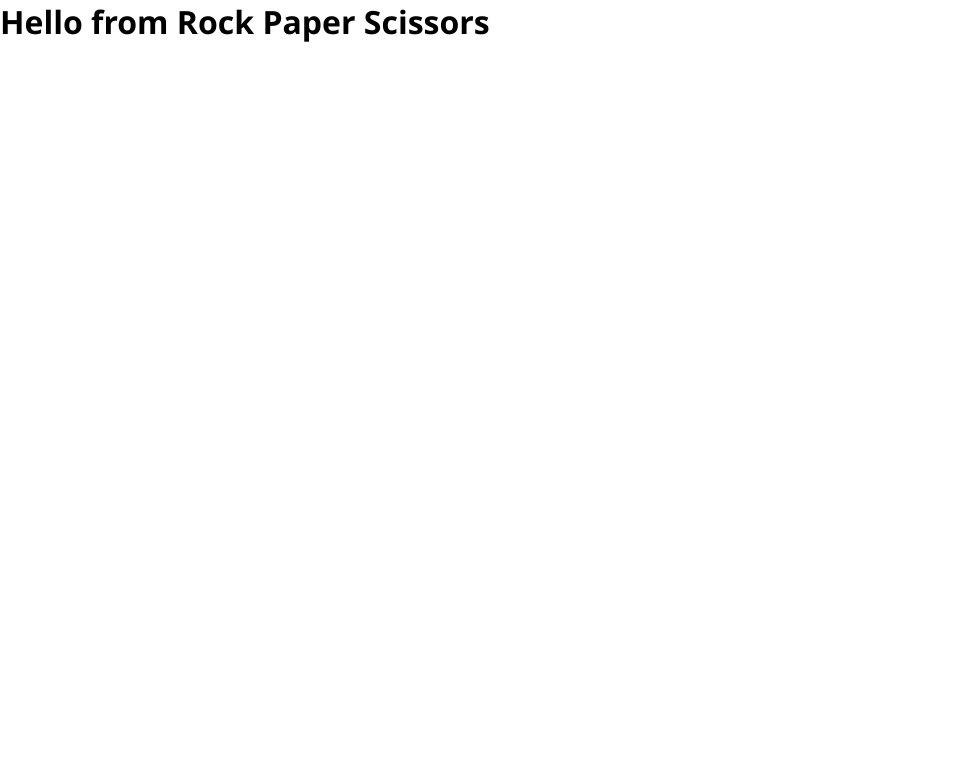
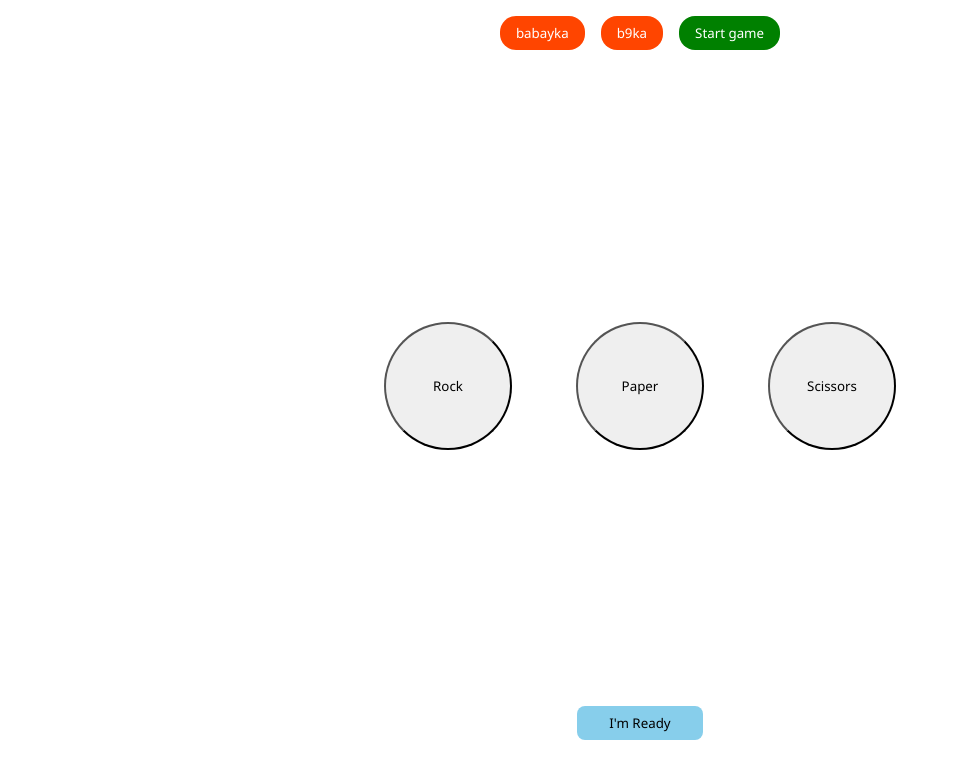
Before and after one commit to timurenk0/rock-paper-scissors, a website with bundled scripts: page index.html in a window 1280 px wide. Shown: the whole page, without its empty margins (0-957 px from the left). Built offline with nearby package versions, Linux system fonts and the light colour scheme; some packages are replaced by stand-ins of ours; no server answers.

Commit message:
Moved firebase config to index.js and added simple gaming frontend

```diff
--- a/firebase.config.js
+++ b/firebase.config.js
@@ -4,7 +4,7 @@ import { initializeApp } from "firebase/app";
 // https://firebase.google.com/docs/web/setup#available-libraries
 
 // Your web app's Firebase configuration
-export const firebaseConfig = {
+const firebaseConfig = {
   apiKey: "AIzaSyB6PXoo7c9zxa5wun3wOhFErw3ngkVnRUY",
   authDomain: "rock-paper-scissors-d4cdc.firebaseapp.com",
   projectId: "rock-paper-scissors-d4cdc",
--- a/index.html
+++ b/index.html
@@ -5,9 +5,32 @@
     <meta name="viewport" content="width=device-width, initial-scale=1.0">
     <title>Rock Paper Scissors</title>
     <link rel="stylesheet" href="style.css">
-    <script src="index.js" type="module" defer></script>
 </head>
 <body>
-    <h1>Hello from Rock Paper Scissors</h1>
+
+    <section class="choose-player">
+        <button class="choose">babayka</button>
+        <button class="choose">b9ka</button>
+        <button id="start">Start game</button>
+    </section>
+    <section id="game">
+            <div class="player">
+                <button class="choice" id="rock">
+                    Rock
+                </button>
+                <button class="choice" id="paper">
+                    Paper
+                </button>
+                <button class="choice" id="scissors">
+                    Scissors
+                </button>
+            </div>
+            <button id="ready">
+                I'm Ready
+            </button>
+    </section>
+
+
+    <script src="index.js" type="module"></script>
 </body>
 </html>
--- a/index.js
+++ b/index.js
@@ -6,8 +6,63 @@ import {
   updateDoc,
   onSnapshot
 } from "https://www.gstatic.com/firebasejs/10.7.1/firebase-firestore.js";
-import { firebaseConfig } from "./firebase.config";
 
+
+const firebaseConfig = {
+  apiKey: "AIzaSyB6PXoo7c9zxa5wun3wOhFErw3ngkVnRUY",
+  authDomain: "rock-paper-scissors-d4cdc.firebaseapp.com",
+  projectId: "rock-paper-scissors-d4cdc",
+  storageBucket: "rock-paper-scissors-d4cdc.firebasestorage.app",
+  messagingSenderId: "1060541856918",
+  appId: "1:1060541856918:web:1bee3fd3d4e73c37c656b7"
+};
 
 const app = initializeApp(firebaseConfig);
 const db = getFirestore(app);
+
+const gameRef = doc(db, "game-state", "Ekd4K3XtgjXDVQCZ0ill");
+
+await setDoc(gameRef, {
+    player1: "babayka",
+    player2: "b9ka",
+    ready1: false,
+    ready2: false,
+    choice1: "",
+    choice2: "",
+});
+
+
+const gameBody = document.getElementById("game");
+gameBody.style.display = "none";
+let currPlayer = "";
+
+document.querySelectorAll(".choose").forEach(btn => {
+    btn.addEventListener("click", () => {
+        currPlayer = btn.innerText;
+        console.log(currPlayer)
+
+        document.querySelectorAll(".choose").forEach(button=>{
+            button.disabled = true;
+        });
+
+
+    });
+});
+
+document.getElementById("start").addEventListener("click", ()=>{
+
+    if (!currPlayer) {
+        console.error("Chooose player first!");
+        return;
+    }
+
+    onSnapshot(gameRef, (docSnap) => {
+        const game = docSnap.data();
+
+        if (currPlayer === "babayka") {
+            gameBody.style.display = "flex";
+        } else if (currPlayer === "b9ka") {
+            gameBody.style.display = "flex";
+        }
+    })
+})
--- a/style.css
+++ b/style.css
@@ -3,3 +3,68 @@
     padding: 0;
     font-family: 'Segoe UI', Tahoma, Geneva, Verdana, sans-serif;
 }
+
+html, body {
+    max-width: 100vw;
+    max-height: 100vh;
+    overflow: hidden;
+}
+
+.choose-player {
+    width: 100%;
+    padding: 16px 0;
+    display: flex;
+    justify-content: center;
+    gap: 16px;
+}
+
+.choose-player > button {
+    border: 0;
+    background-color: orangered;
+    color: white;
+    padding: 8px 16px;
+    border-radius: 16px;
+    cursor: pointer;
+}
+
+.choose-player > button:disabled {
+    background-color: gray;
+    text-decoration: line-through;
+    cursor: not-allowed;
+}
+
+.choose-player > #start {
+    background-color: green;
+}
+
+#game {
+    width: 100%;
+    display: flex;
+    flex-direction: column;
+}
+
+#game > .player {
+    display: flex;
+    padding: 256px 0;
+    justify-content: center;
+    gap: 64px;
+}
+
+.player > button {
+    width: 128px;
+    height: 128px;
+    border-radius: 100%;
+    cursor: pointer;
+}
+
+#game > #ready {
+    margin: 0 auto;
+    padding: 8px 32px;
+    border: 0;
+    border-radius: 8px;
+    background-color: skyblue;
+}
+
+#game > #ready.active {
+    background-color: steelblue;
+}
```
